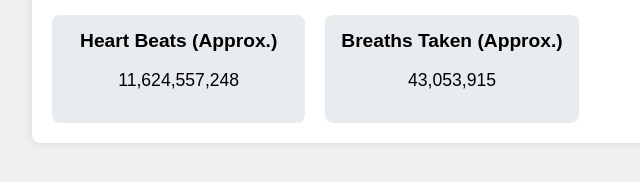
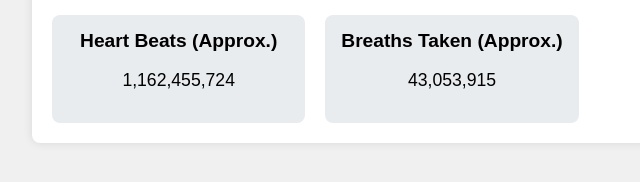
Before and after one commit to idjcjmshfaeklgxfnhn/lifestats, a plain HTML site: page index.html in a window 1280 px wide. Both pictures are taken after typing "2020-01-15" into the empty fields and a click on the button "Calculate". Shown: the part 538-720 px from the top of the page, 188-828 px from the left. Drawn offline with Linux system fonts and the light colour scheme.

Commit message:
Update index.html

```diff
--- a/index.html
+++ b/index.html
@@ -165,7 +165,7 @@
         const secondsLived = Math.floor((now - birthdate) / 1000);
         secondsLivedDisplay.textContent = secondsLived + " seconds";
 
-        const avgHeartRate = 72; // Average resting heart rate
+        const avgHeartRate = 7.2; // Average resting heart rate
         const heartBeats = Math.floor(secondsLived * avgHeartRate);
         heartBeatsDisplay.textContent = heartBeats.toLocaleString();
 
```
